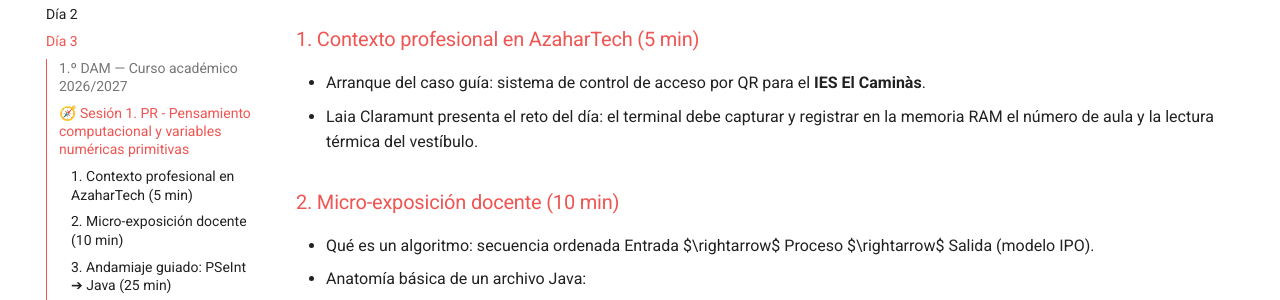
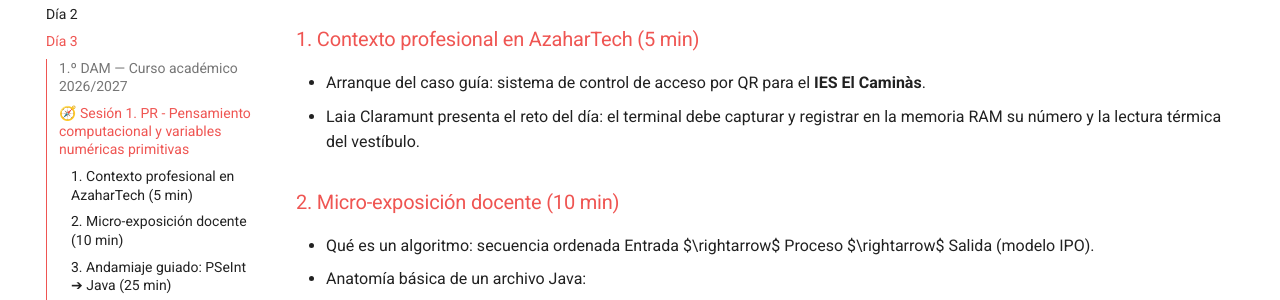
Before and after one commit to garmarcj/DAM-DIARIO-20262027, an MkDocs documentation site: the page built from docs/diario003.md, in a window 1280 px wide and 900 px high, scrolled down 305 px. Shown: the part 153-453 px from the top of the window. Built offline with MkDocs 1.6.1 and Material for MkDocs 9.7.7, drawn with Linux system fonts in a browser that asks for light colours; some of the changed text lies outside the part shown.

Commit message:
[Curso 2026-2027] Ajustes menores en la semana 1

```diff
--- a/docs/diario003.md
+++ b/docs/diario003.md
@@ -19,7 +19,7 @@
 
 ### 1. Contexto profesional en AzaharTech (5 min)
 * Arranque del caso guía: sistema de control de acceso por QR para el **IES El Caminàs**.
-* Laia Claramunt presenta el reto del día: el terminal debe capturar y registrar en la memoria RAM el número de aula y la lectura térmica del vestíbulo.
+* Laia Claramunt presenta el reto del día: el terminal debe capturar y registrar en la memoria RAM su número y la lectura térmica del vestíbulo.
 
 ### 2. Micro-exposición docente (10 min)
 * Qué es un algoritmo: secuencia ordenada Entrada $\rightarrow$ Proceso $\rightarrow$ Salida (modelo IPO).
@@ -154,7 +154,6 @@
     2. Abre **IntelliJ IDEA Community Edition**:
         * Configura la codificación global del proyecto en `UTF-8` (*Settings -> File Encodings*).
         * Asocia el SDK oficial a **OpenJDK 21**.
-        * Instala el plugin de análisis de código **SonarLint** (*Settings -> Plugins*).
     3. Abre el archivo de tu proyecto y verifica que compila y ejecuta en la consola integrada.
     4. Realiza una captura completa de pantalla mostrando IntelliJ, el código y la terminal con `java --version`.
     5. Guarda la imagen con el nombre exacto **`entorno.png`** en su carpeta temporal (se moverá a su ruta definitiva en la sesión de Git).
```
Also changed, not shown: other parts of docs/diario003.md (+2 -2 lines).
